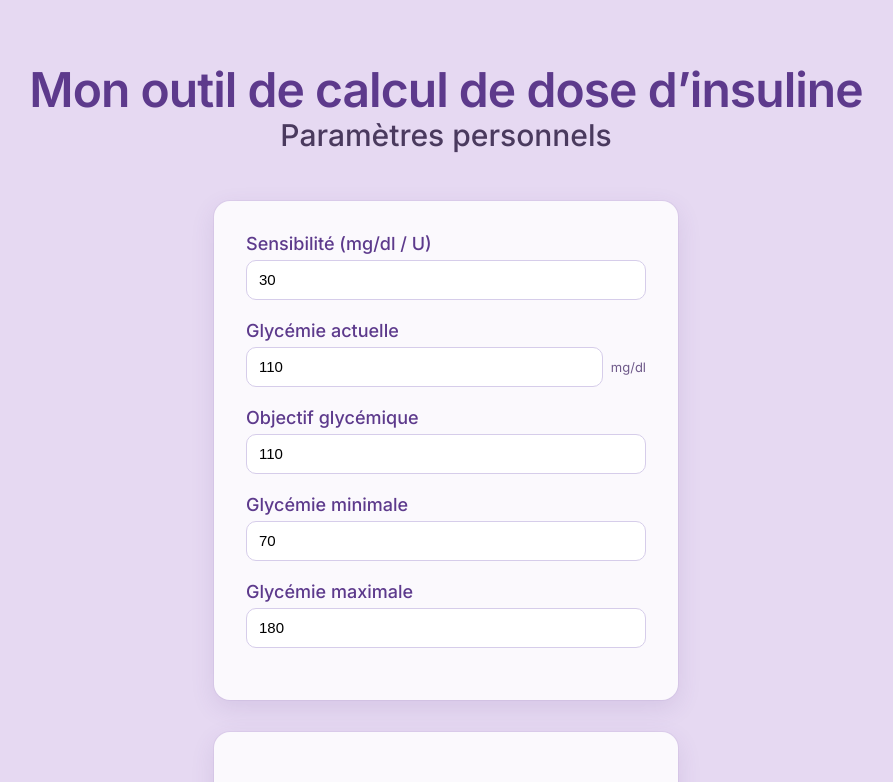
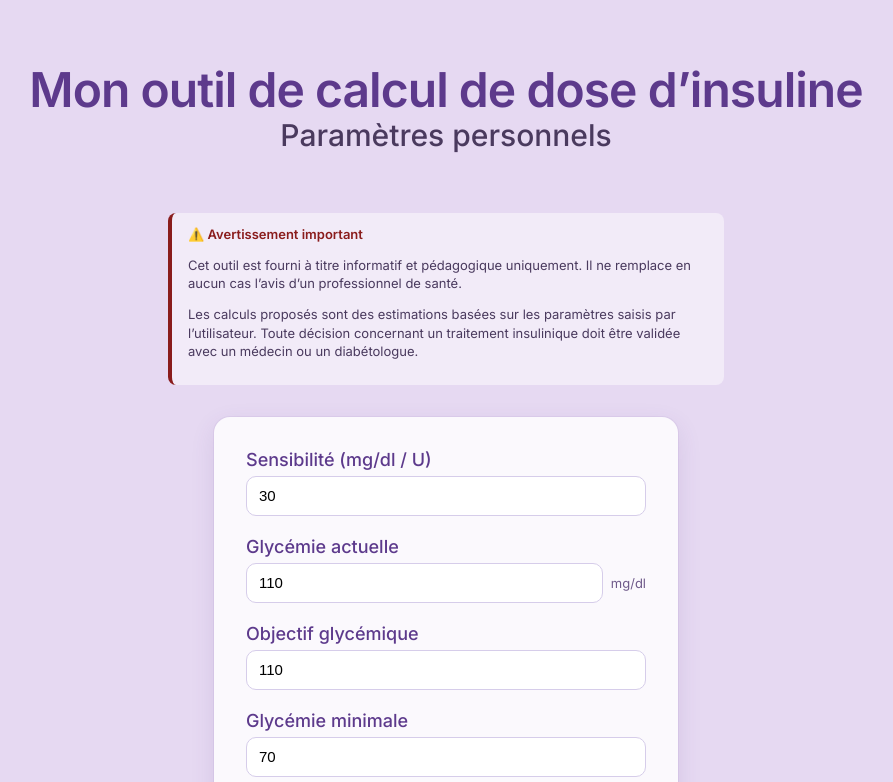
Before and after one commit to desdemone/calculateur-insuline, a React (Create React App) app: page / in a window 1280 px wide. Shown: the top 782 px of the page, without its empty margins (194-1087 px from the left). Built offline with nearby package versions, Linux system fonts and the light colour scheme.

Commit message:
Add medical disclaimer and UI adjustments

```diff
--- a/src/App.css
+++ b/src/App.css
@@ -198,3 +198,20 @@ select {
     font-size: 14px;
   }
 }
+.medical-disclaimer {
+  max-width: 520px;
+  margin: 12px auto 32px;
+  padding: 12px 16px;
+  font-size: 13px;
+  line-height: 1.4;
+  color: #4A3A5E;
+  background-color: rgba(255, 255, 255, 0.45);
+  border-left: 4px solid #8A1C1C;
+  border-radius: 8px;
+}
+
+.medical-disclaimer-title {
+  margin: 0 0 6px;
+  font-weight: 600;
+  color: #8A1C1C;
+}
--- a/src/Page1.js
+++ b/src/Page1.js
@@ -19,6 +19,22 @@ function Page1({
         title="Mon outil de calcul de dose d’insuline"
         subtitle="Paramètres personnels"
       />
+<div className="medical-disclaimer">
+  <p className="medical-disclaimer-title">
+    ⚠️ Avertissement important
+  </p>
+
+  <p>
+    Cet outil est fourni à titre informatif et pédagogique uniquement.
+    Il ne remplace en aucun cas l’avis d’un professionnel de santé.
+  </p>
+
+  <p>
+    Les calculs proposés sont des estimations basées sur les paramètres
+    saisis par l’utilisateur. Toute décision concernant un traitement
+    insulinique doit être validée avec un médecin ou un diabétologue.
+  </p>
+</div>
 
       <div className="section">
 
--- a/src/Page2.js
+++ b/src/Page2.js
@@ -149,6 +149,13 @@ function Page2({
             </p>
           )}
         </div>
+{insulinMealDose !== null && (
+  <p className="medical-warning">
+    ⚠️ Outil d’aide au calcul – ne remplace pas un avis médical.
+  </p>
+)}
+
+
 
         {/* 🧮 Résumé */}
         {roundedTotalDose !== null && (
@@ -156,13 +163,13 @@ function Page2({
             <h2 className="subtitle">Résumé du calcul</h2>
 
             <p>
-              Dose repas :
+              Dose repas estimée:
               <strong> {insulinMealDose.toFixed(2)} U</strong>
             </p>
 
             {correctionDose > 0 && (
               <p>
-                Correction glycémique :
+                Correction glycémique conseillée:
                 <strong> {correctionDose.toFixed(2)} U</strong>
               </p>
             )}
@@ -170,7 +177,7 @@ function Page2({
             <hr />
 
             <p style={{ fontSize: "22px", textAlign: "center" }}>
-              👉 Dose totale recommandée :
+              👉  Estimation de la dose totale  :
               <strong> {roundedTotalDose} U</strong>
             </p>
           </div>
```
